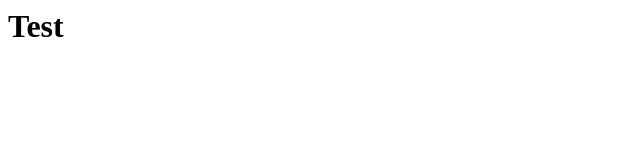
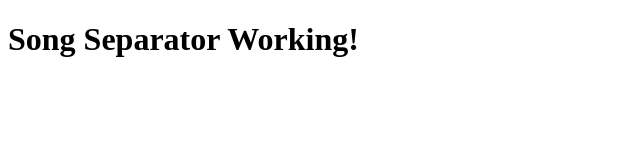
Before and after one commit to vermaayush6656-star/song-separator, a plain HTML site: page templates/index.html in a window 1280 px wide. Shown: the whole page, without its empty margins (0-640 px from the left). Drawn offline with Linux system fonts and the light colour scheme.

Commit message:
Update index.html

```diff
--- a/templates/index.html
+++ b/templates/index.html
@@ -1 +1,9 @@
-<h1>Test</h1>
+<!DOCTYPE html>
+<html>
+<head>
+    <title>Song Separator</title>
+</head>
+<body>
+    <h1>Song Separator Working!</h1>
+</body>
+</html>
```
